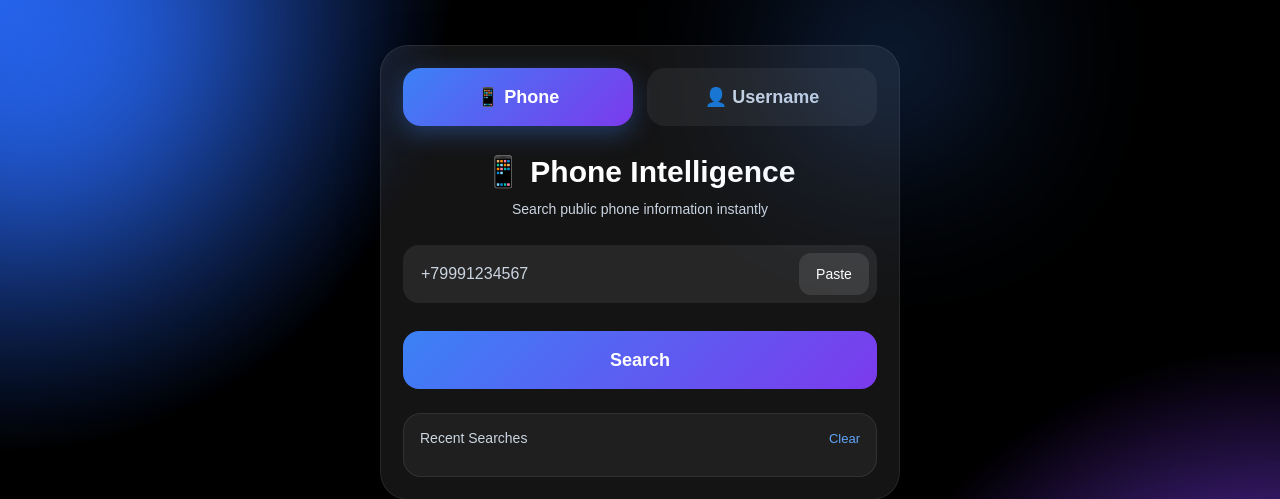
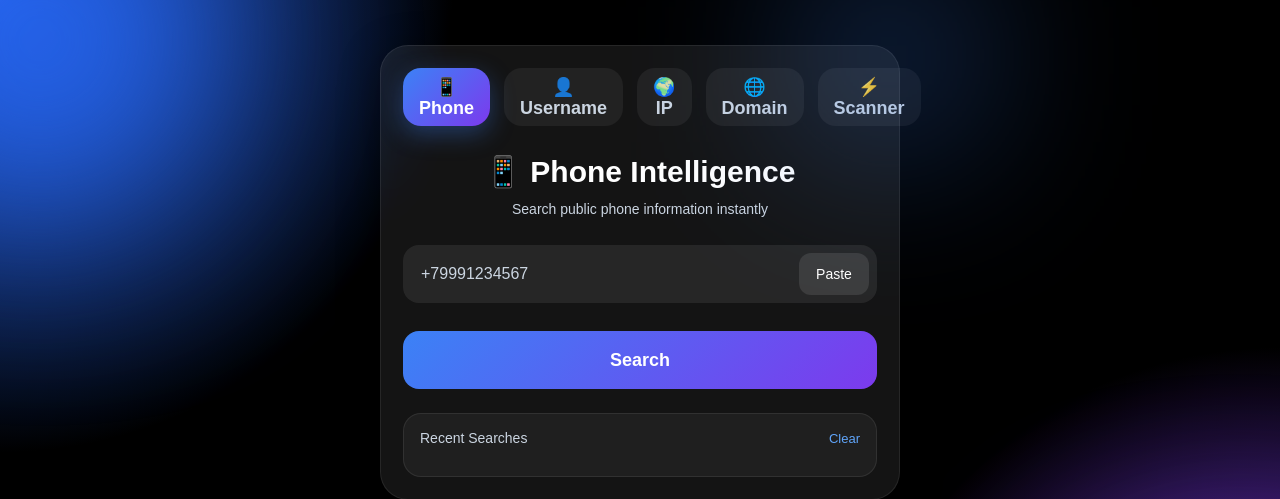
Before and after one commit to maksymtelegram0-source/phone-info-site, a Flask app: page / in a window 1280 px wide. Shown: the top 499 px of the page. Run offline with Flask 3, Linux system fonts and the light colour scheme.

Commit message:
update tabs

```diff
--- a/templates/index.html
+++ b/templates/index.html
@@ -43,6 +43,26 @@
         >
             👤 Username
         </button>
+         <button
+    class="tab-btn"
+    onclick="switchTab('ip')"
+>
+    🌍 IP
+</button>
+
+<button
+    class="tab-btn"
+    onclick="switchTab('domain')"
+>
+    🌐 Domain
+</button>
+
+<button
+    class="tab-btn"
+    onclick="switchTab('scanner')"
+>
+    ⚡ Scanner
+</button>
 
     </div>
 
```
